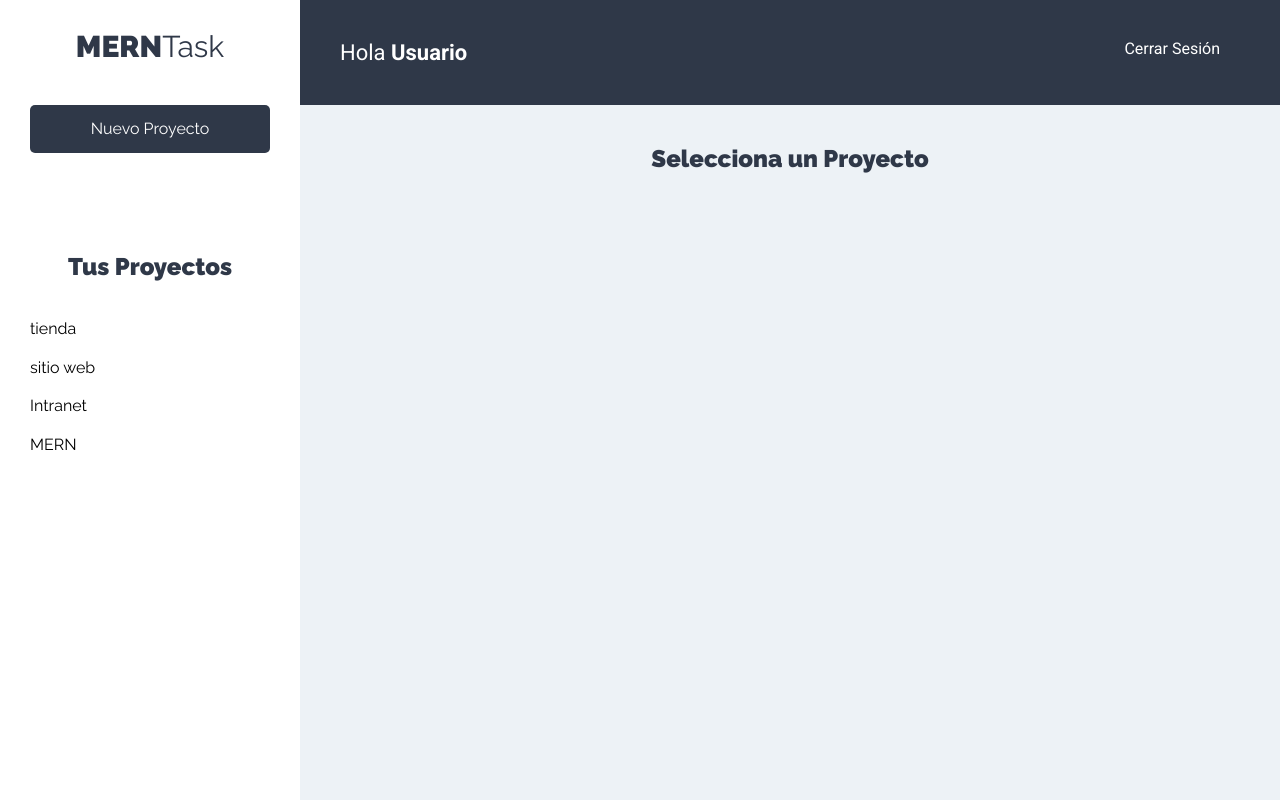
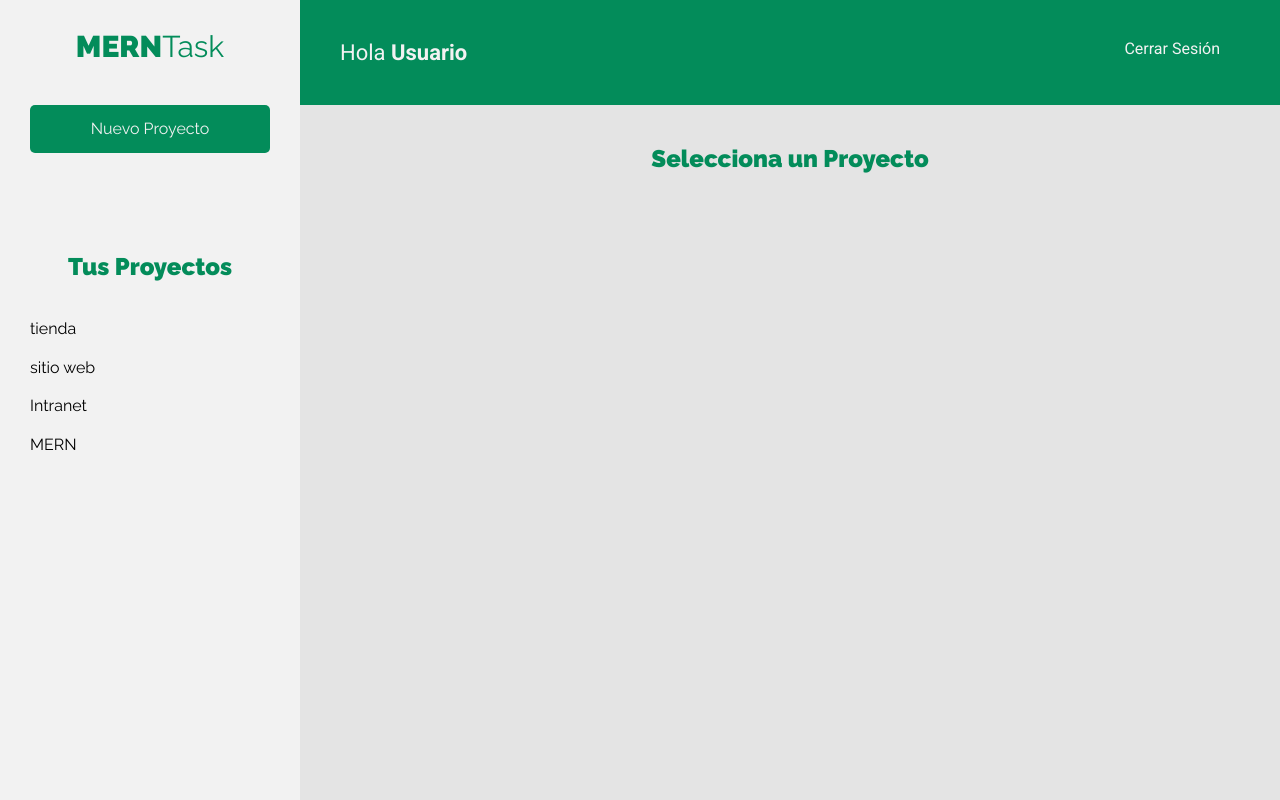
Before and after one commit to victormmorales/MERN, a React (Create React App) app: page /proyectos in a window 1280 px wide. Built offline with nearby package versions, Linux system fonts and the light colour scheme.

Commit message:
context tareas

```diff
--- a/src/App.js
+++ b/src/App.js
@@ -6,10 +6,12 @@
 
 // Context
 import ProyectoState from './context/proyectos/proyectoState';
+import TareaState from './context/tareas/tareaState';
 
 function App() {
   return (
     <ProyectoState>
+      <TareaState>
         <Router>
           <Switch>
             <Route exact path="/" component={Login} />
@@ -17,6 +19,7 @@
             <Route exact path="/proyectos" component={Proyectos} />
           </Switch>
         </Router>
+      </TareaState>
     </ProyectoState>
     );
 }
--- a/src/components/tareas/ListadoTareas.jsx
+++ b/src/components/tareas/ListadoTareas.jsx
@@ -14,12 +14,7 @@
     //Extraer proyecto
     const [ proyectoActual ] = proyecto;
 
-    const tareasProyecto = [
-        {nombre: 'Elegir colores', estado: true},
-        {nombre: 'Elegir tema', estado: false},
-        {nombre: 'plataforma de pago', estado: true},
-        {nombre: 'Serviodres', estado: false}
-    ]
+    const tareasProyecto = [];
 
     const onClickEliminar = () => {
         eliminarProyecto(proyectoActual.id);
--- /dev/null
+++ b/src/context/tareas/tareaContext.js
@@ -0,0 +1,5 @@
+import { createContext } from 'react';
+
+const TareaContext = createContext();
+
+export default TareaContext;
--- /dev/null
+++ b/src/context/tareas/tareaReducer.js
@@ -0,0 +1,9 @@
+
+
+export default (state, action) => {
+    switch(action.type) {
+
+        default:
+            return state;
+    }
+}
--- /dev/null
+++ b/src/context/tareas/tareaState.js
@@ -0,0 +1,37 @@
+import React, { useReducer } from 'react'
+import TareaContext from './tareaContext'
+import TareaReducer from './tareaReducer';
+
+const TareaState = props => {
+    const initialState = {
+        tareas: [
+            {nombre: 'Elegir colores', estado: true, proyectoId: 1},
+            {nombre: 'Elegir tema', estado: false , proyectoId: 2},
+            {nombre: 'plataforma de pago', estado: true, proyectoId: 3},
+            {nombre: 'Serviodres', estado: false, proyectoId: 4},
+            {nombre: 'Elegir colores', estado: true, proyectoId: 1},
+            {nombre: 'Elegir tema', estado: false , proyectoId: 2},
+            {nombre: 'plataforma de pago', estado: true, proyectoId: 3},
+            {nombre: 'Elegir colores', estado: true, proyectoId: 4},
+            {nombre: 'Elegir tema', estado: false , proyectoId: 1},
+            {nombre: 'plataforma de pago', estado: true, proyectoId: 2},
+            {nombre: 'Elegir colores', estado: true, proyectoId: 3},
+            {nombre: 'Elegir tema', estado: false , proyectoId: 4},
+            {nombre: 'plataforma de pago', estado: true, proyectoId: 3}
+        ],
+    }
+
+    //crear dispatch y state
+    const [ state, dispatch ] = useReducer(TareaReducer, initialState);
+
+    return (
+        <TareaContext.Provider
+        value={{
+            tareas: state.tareas
+        }}>
+            {props.children}
+        </TareaContext.Provider>
+    )
+}
+
+export default TareaState;
--- a/src/index.css
+++ b/src/index.css
@@ -1,9 +1,9 @@
 :root {
-  --blanco: #ffffff;
-  --gris1: #edf2f6;
-  --gris2: #2f3848;
-  --gris3: #1a202d;
-  --negro: #000000;
+  --blanco: #F2F2F2;
+  --gris1: #e4e4e4;
+  --gris2: #038C5A;
+  --gris3: #025939;
+  --negro: #F29F05;
   --headingFont:'Raleway', sans-serif;
   --textFont:  'Roboto', sans-serif;
 }
```
Lines whose indentation alone changed are shown as unchanged.
